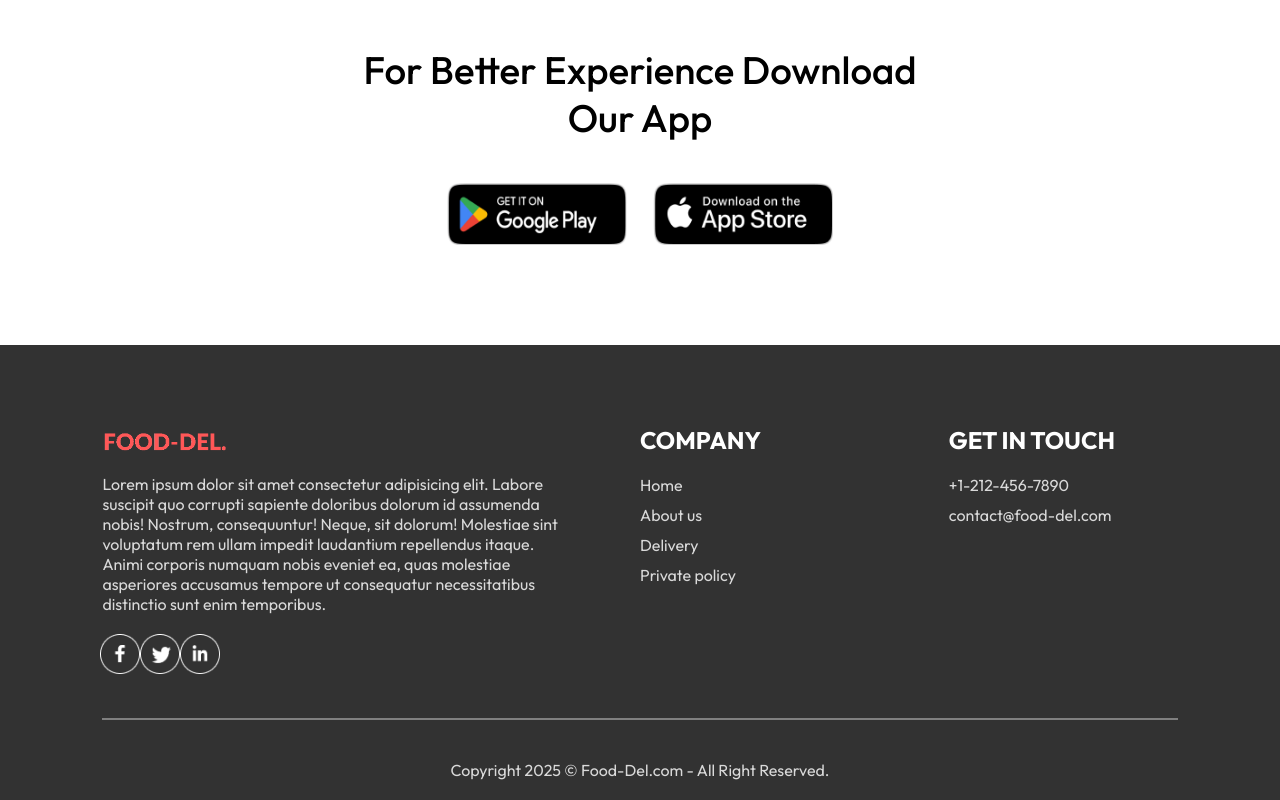
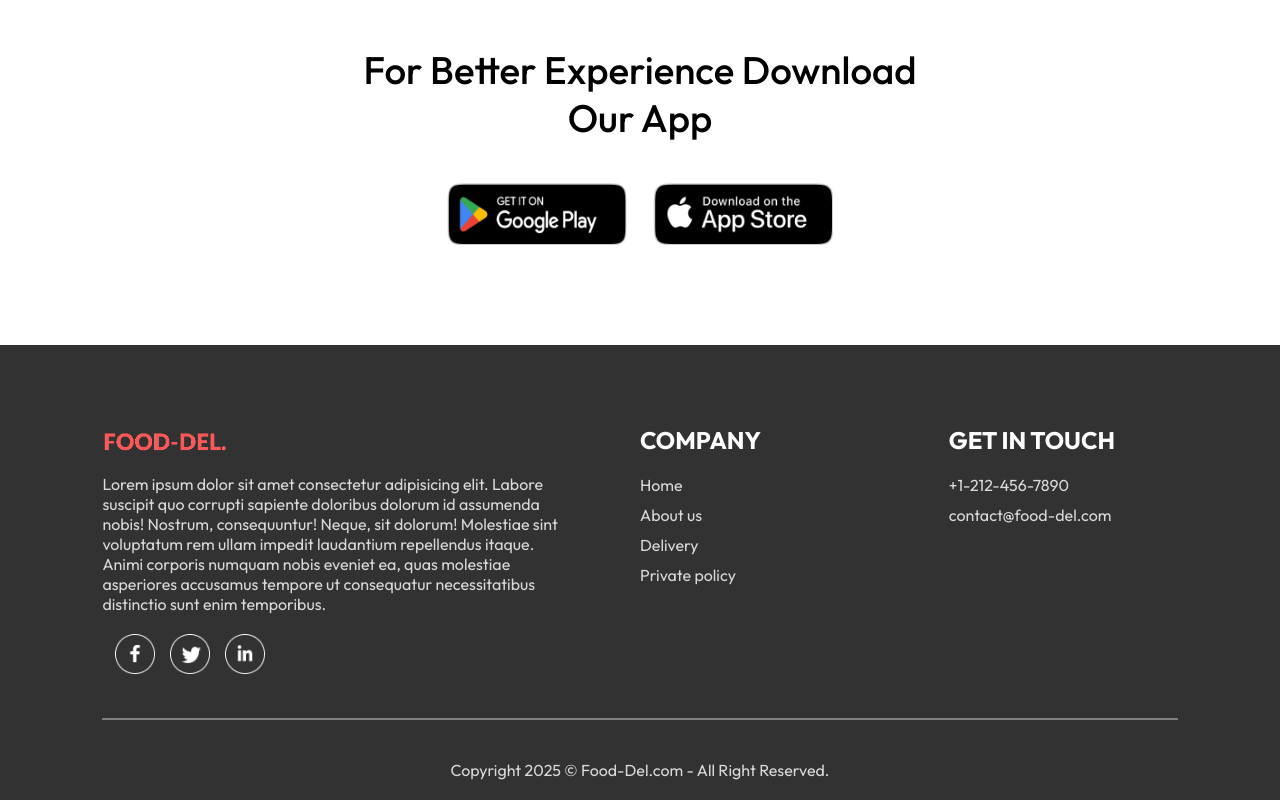
Before and after one commit to Angelina-Hryachko/food-del, a React (Vite) app in the folder frontend/: page / in a window 1280 px wide. Shown: the part 1114-1914 px from the top of the page. Built offline with nearby package versions, Linux system fonts and the light colour scheme; no server answers.

Commit message:
add footer

```diff
--- a/frontend/src/components/Footer/Footer.css
+++ b/frontend/src/components/Footer/Footer.css
@@ -34,7 +34,7 @@
     color: white;
 }
 
-.footer-content-left img {
+.footer-content-left .img {
     width: 155px;
     margin-left: -15px;
 }
--- a/frontend/src/components/Footer/Footer.jsx
+++ b/frontend/src/components/Footer/Footer.jsx
@@ -7,7 +7,7 @@ const Footer = () => {
     <div className='footer' id='footer'>
       <div className="footer-content">
         <div className="footer-content-left">
-          <img src={assets.logo} alt="logo" />
+          <img src={assets.logo} alt="logo" className='img'/>
           <p>Lorem ipsum dolor sit amet consectetur adipisicing elit. Labore suscipit quo corrupti sapiente doloribus dolorum id assumenda nobis! Nostrum, consequuntur! Neque, sit dolorum! Molestiae sint voluptatum rem ullam impedit laudantium repellendus itaque. Animi corporis numquam nobis eveniet ea, quas molestiae asperiores accusamus tempore ut consequatur necessitatibus distinctio sunt enim temporibus.</p>
           <div className="footer-social-icons">
             <img src={assets.facebook_icon} alt="facebook_icon" />
```
